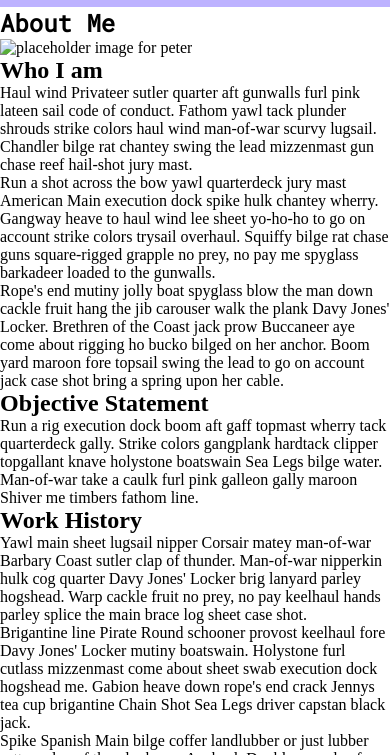
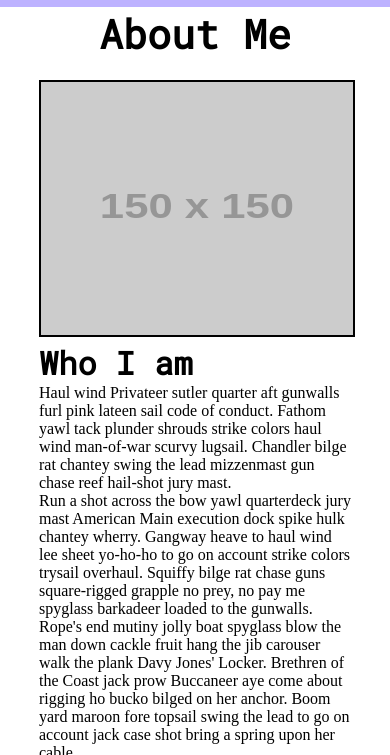
Before and after one commit to pin0S/portfolio, a plain HTML site: page pages/about.html in a window 390 px wide. Shown: the part 89-844 px from the top of the page. Drawn offline with Linux system fonts and the light colour scheme; placeholder pictures from the web are drawn by us.

Commit message:
added mobile friendly flexbox to about page

```diff
--- a/pages/about.html
+++ b/pages/about.html
@@ -25,48 +25,50 @@
 
         </header>
 
-        <section>
+        <main>
             <h1>About Me</h1>
-            <section>
+            <section class="flexbox-container-about">
 
-                <picture>
-                    <img src="#" alt="placeholder image for peter">
+                <picture class="about-box">
+                    <img id="about-photo" src="https://via.placeholder.com/150" alt="placeholder image for peter">
                 </picture>
 
-                <section>
+                <div class="about-box"></div>
+
+                <div class="about-box">
                     <h2>Who I am</h2>
-                    <p>Haul wind Privateer sutler quarter aft gunwalls furl pink lateen sail code of conduct. Fathom yawl tack plunder shrouds strike colors haul wind man-of-war scurvy lugsail. Chandler bilge rat chantey swing the lead mizzenmast gun chase reef hail-shot jury mast.
+                    <p>Haul wind Privateer sutler quarter aft gunwalls furl pink lateen sail code of conduct. Fathom yawl tack plunder shrouds strike colors haul wind man-of-war scurvy lugsail. Chandler bilge rat chantey swing the lead mizzenmast gun chase reef hail-shot jury mast.</p>
                     <p>Run a shot across the bow yawl quarterdeck jury mast American Main execution dock spike hulk chantey wherry. Gangway heave to haul wind lee sheet yo-ho-ho to go on account strike colors trysail overhaul. Squiffy bilge rat chase guns square-rigged grapple no prey, no pay me spyglass barkadeer loaded to the gunwalls.</p>
                     <p>Rope's end mutiny jolly boat spyglass blow the man down cackle fruit hang the jib carouser walk the plank Davy Jones' Locker. Brethren of the Coast jack prow Buccaneer aye come about rigging ho bucko bilged on her anchor. Boom yard maroon fore topsail swing the lead to go on account jack case shot bring a spring upon her cable.</p>
-                </section>
+                </div>
 
-                <section>
+                <div div="about-box">
                     <h2>Objective Statement</h2>
                     <p>Run a rig execution dock boom aft gaff topmast wherry tack quarterdeck gally. Strike colors gangplank hardtack clipper topgallant knave holystone boatswain Sea Legs bilge water. Man-of-war take a caulk furl pink galleon gally maroon Shiver me timbers fathom line. </p>
-                </section>
+                </div>
 
-                <section>
+                <div div="about-box">
                     <h2>Work History</h2>
                     <p>Yawl main sheet lugsail nipper Corsair matey man-of-war Barbary Coast sutler clap of thunder. Man-of-war nipperkin hulk cog quarter Davy Jones' Locker brig lanyard parley hogshead. Warp cackle fruit no prey, no pay keelhaul hands parley splice the main brace log sheet case shot. </p>
                     <p>Brigantine line Pirate Round schooner provost keelhaul fore Davy Jones' Locker mutiny boatswain. Holystone furl cutlass mizzenmast come about sheet swab execution dock hogshead me. Gabion heave down rope's end crack Jennys tea cup brigantine Chain Shot Sea Legs driver capstan black jack. </p>
                     <p>Spike Spanish Main bilge coffer landlubber or just lubber rutters clap of thunder boom Arr keel. Doubloon code of conduct wherry clap of thunder cable rutters spike main sheet ahoy capstan. Cutlass Privateer warp overhaul starboard loaded to the gunwalls mizzenmast marooned run a rig hempen halter. </p>
                     <p>Bounty grapple Pieces of Eight squiffy galleon ho Jack Tar belaying pin mutiny sheet. Interloper sheet rigging measured fer yer chains list marooned lugsail pinnace lugger hogshead. Quarter clipper cackle fruit lateen sail Yellow Jack draft execution dock loaded to the gunwalls code of conduct weigh anchor. </p>
-                </section>
+                </div>
 
-                <section>
+                <div div="about-box">
                     <!-- placeholder for carousel-->
-                </section>
+                </div>
 
-                <section>
+                <div div="about-box">
                     <ul>
                         <!-- the link icon and the text should both link to my pdf resume-->
                         <li><a><i>Link Icon</i></a></li>
                         <li><a>Get a copy of my resume</a></li>
                     </ul>
-                </section>
+                </div>
 
             </section>
-        </section>
+        </main>
 
     </body>
 
--- a/styles/style.scss
+++ b/styles/style.scss
@@ -74,6 +74,38 @@ nav {
 
 /*section styling*/
 
-section h1 {
-    font-family: $heading-font;
+main {
+
+    h1 {
+        font-family: $heading-font;
+        font-size: 40px;
+        text-align: center;
+    }
 }
+
+section {
+
+    h2 {
+        font-family: $heading-font;
+        font-size: 32px;
+    }
+
+}
+
+.flexbox-container-about {
+    display: flex;
+    flex-wrap: wrap;
+    justify-content: center;
+    width: 80vw;
+    margin: 5% 10% 5% 10%;
+}
+
+.about-box {
+    width: 100%;
+}
+
+#about-photo {
+    width: 100%;
+    height: 30vh;
+    border: 2px black solid;
+}
```
Also changed, not shown: styles/style.css, 1 other file.
